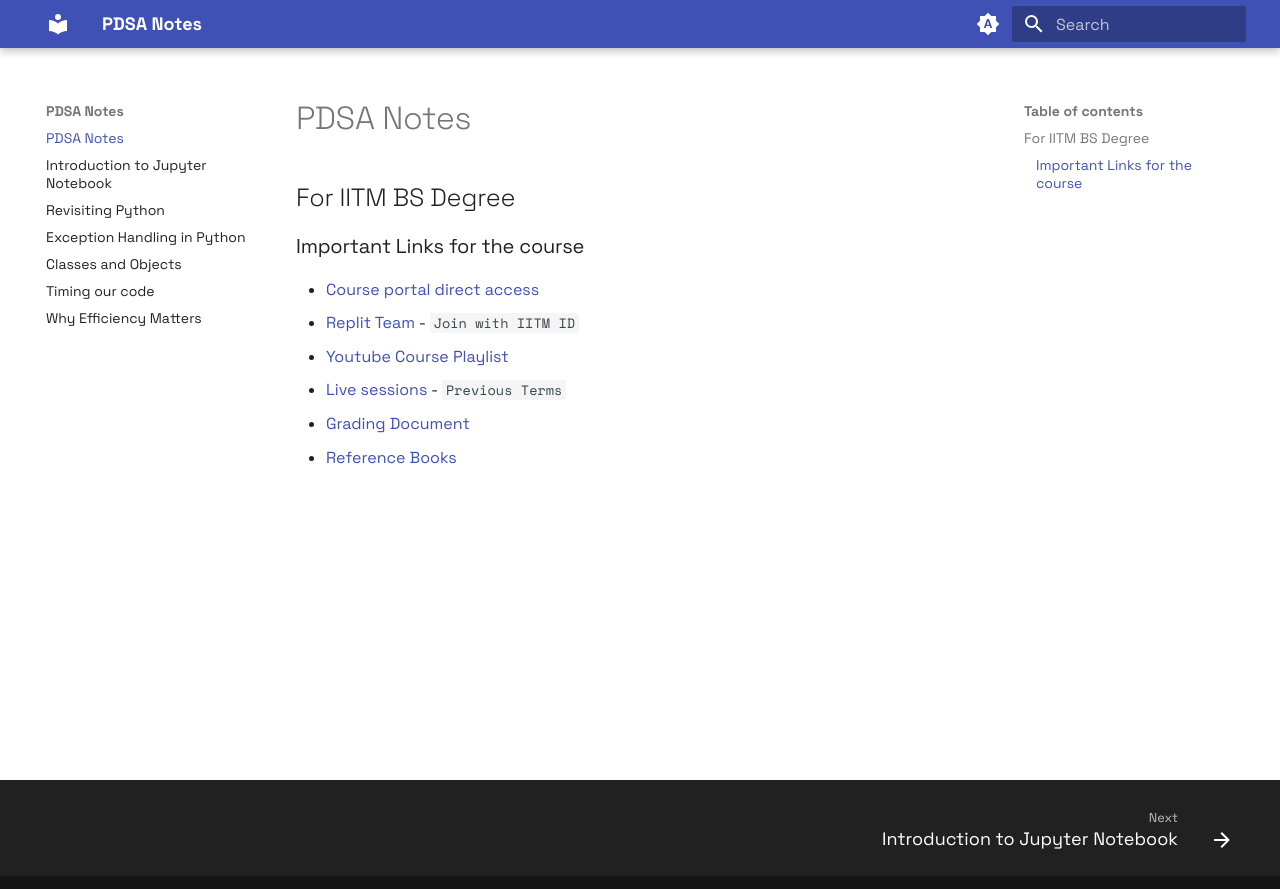
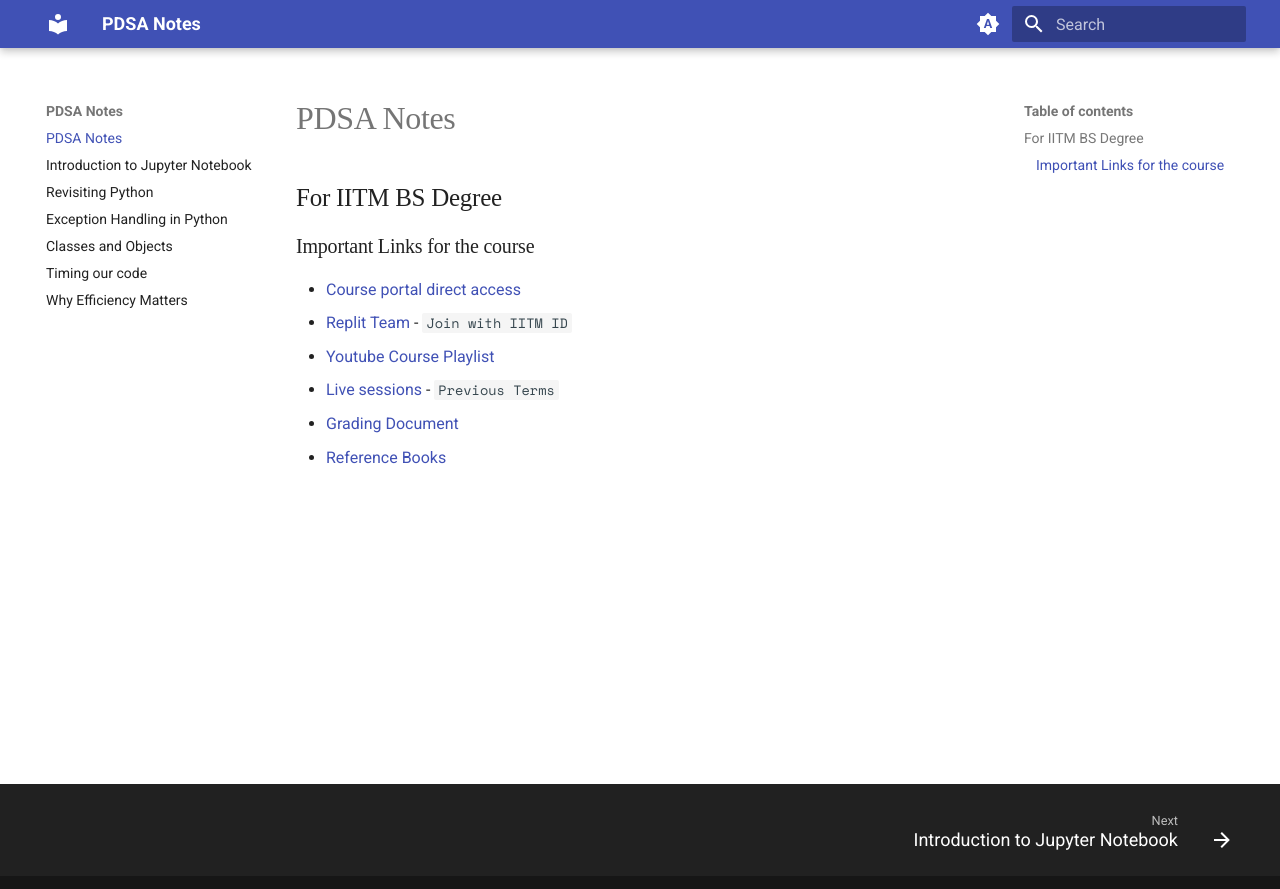
Before and after one commit to harshshah-codes/PDSA-Notes, an MkDocs documentation site: the page built from docs/index.md, in a window 1280 px wide. Shown: the top 889 px of the page. Built offline with MkDocs 1.6.1 and Material for MkDocs 9.7.7, drawn with Linux system fonts in a browser that asks for light colours.

Commit message:
Update fonts

```diff
--- /dev/null
+++ b/docs/stylesheets/extra.css
@@ -0,0 +1,4 @@
+h1, h2, h3, h4, h5, h6{
+    font-weight: 600;
+    font-family: "Space Grotesk";
+}
--- a/mkdocs.yml
+++ b/mkdocs.yml
@@ -2,7 +2,6 @@
 theme:
   name: material
   font:
-    text: Space Grotesk
     code: Space Mono
   palette:
     # Palette toggle for automatic mode
@@ -46,6 +45,7 @@
   - https://cdnjs.cloudflare.com/ajax/libs/KaTeX/0.16.7/contrib/auto-render.min.js
 
 extra_css:
+  - stylesheets/extra.css
   - https://cdnjs.cloudflare.com/ajax/libs/KaTeX/0.16.7/katex.min.css
 
 extra:
```
